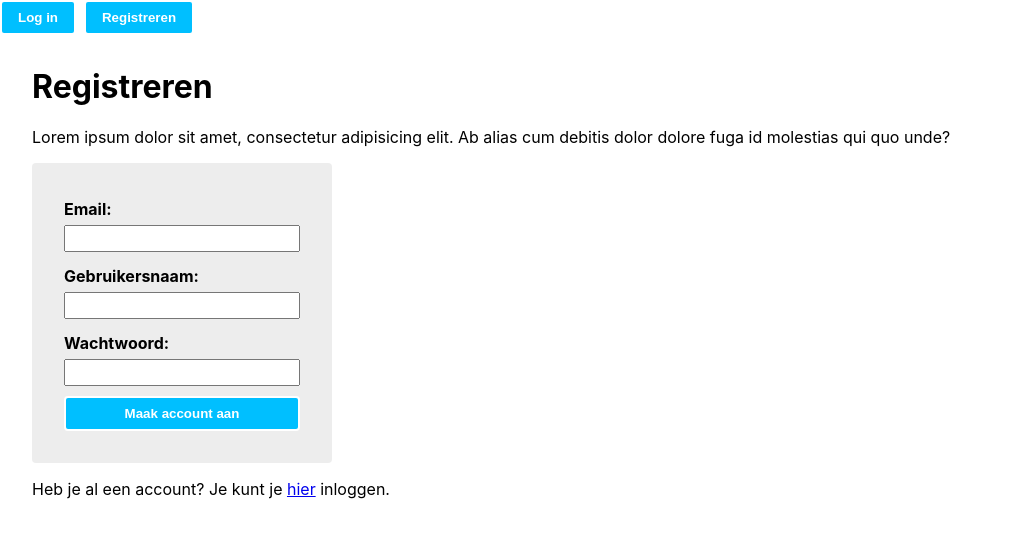
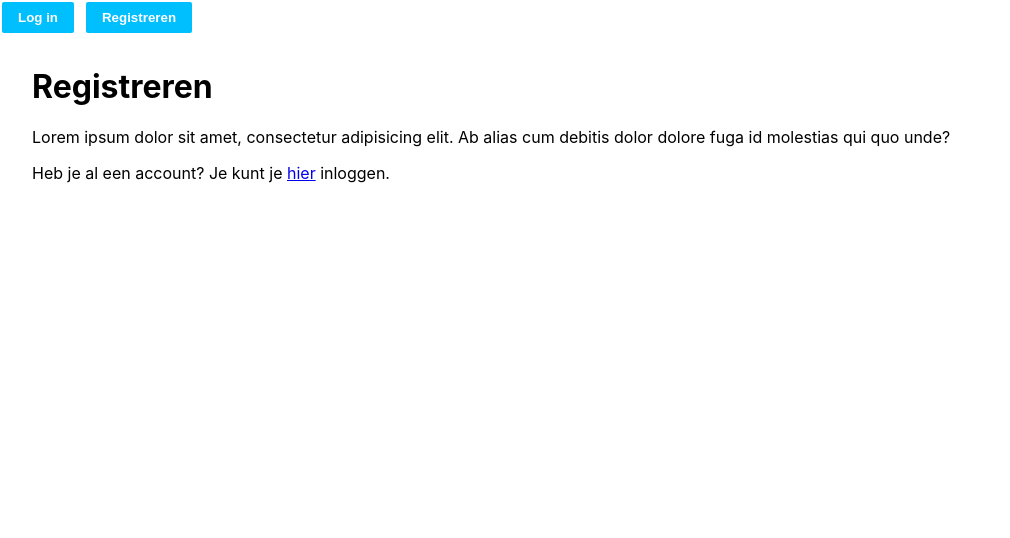
Before and after one commit to jd-create/tailorism_sewingstudio, a React (Create React App) app: page /signup in a window 1280 px wide. Shown: the top 538 px of the page, without its empty margins (0-1010 px from the left). Built offline with nearby package versions, Linux system fonts and the light colour scheme.

Commit message:
set succesmessage to show user what happened

```diff
--- a/src/pages/SignUp.js
+++ b/src/pages/SignUp.js
@@ -1,4 +1,4 @@
-import React from 'react';
+import React, {useState} from 'react';
 import { Link } from 'react-router-dom';
 import { useForm } from 'react-hook-form';
 import axios from "axios";
@@ -14,7 +14,8 @@ function SignUp() {
     // - [ ] Stuur de gebruiker na twee seconden door naar het inlog-formulier
     // - [ ] Puntjes op de i: error en laad-tijden implemententeren
 
-    const { handleSubmit, register } = useForm();
+    const {handleSubmit, register} = useForm();
+    const [succesMessage, setSuccesMessage] = useState("");
 
     async function onSubmit(data) {
         console.log("DATA VAN DE GEBRUIKER", data);
@@ -25,17 +26,20 @@ function SignUp() {
                 password: data.password,
             });
             console.log(response);
+            setSuccesMessage("Registreren is gelukt!")
 
-        }catch (error){
+        } catch (error) {
             console.log("OH NO", error)
         }
     }
 
     return (
         <>
+            <p>{succesMessage}</p>
             <h1>Registreren</h1>
-            <p>Lorem ipsum dolor sit amet, consectetur adipisicing elit. Ab alias cum debitis dolor dolore fuga id molestias qui quo unde?</p>
-            <form onSubmit={handleSubmit(onSubmit)}>
+            <p>Lorem ipsum dolor sit amet, consectetur adipisicing elit. Ab alias cum debitis dolor dolore fuga id
+                molestias qui quo unde?</p>
+            {succesMessage && <form onSubmit={handleSubmit(onSubmit)}>
                 <label htmlFor="email-field">
                     Email:
                     <input
@@ -71,7 +75,7 @@ function SignUp() {
                 >
                     Maak account aan
                 </button>
-            </form>
+            </form>}
             <p>Heb je al een account? Je kunt je <Link to="/signin">hier</Link> inloggen.</p>
         </>
     );
```
